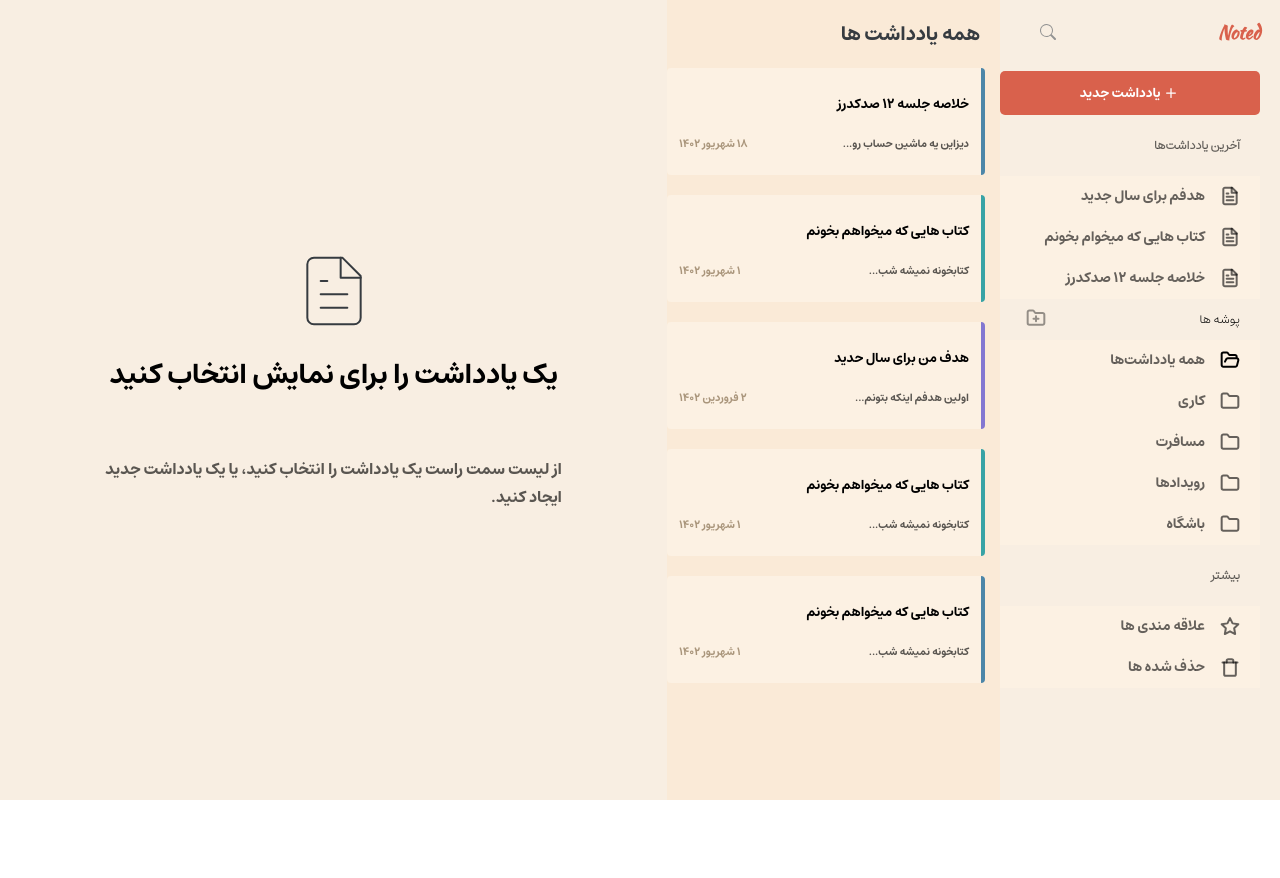
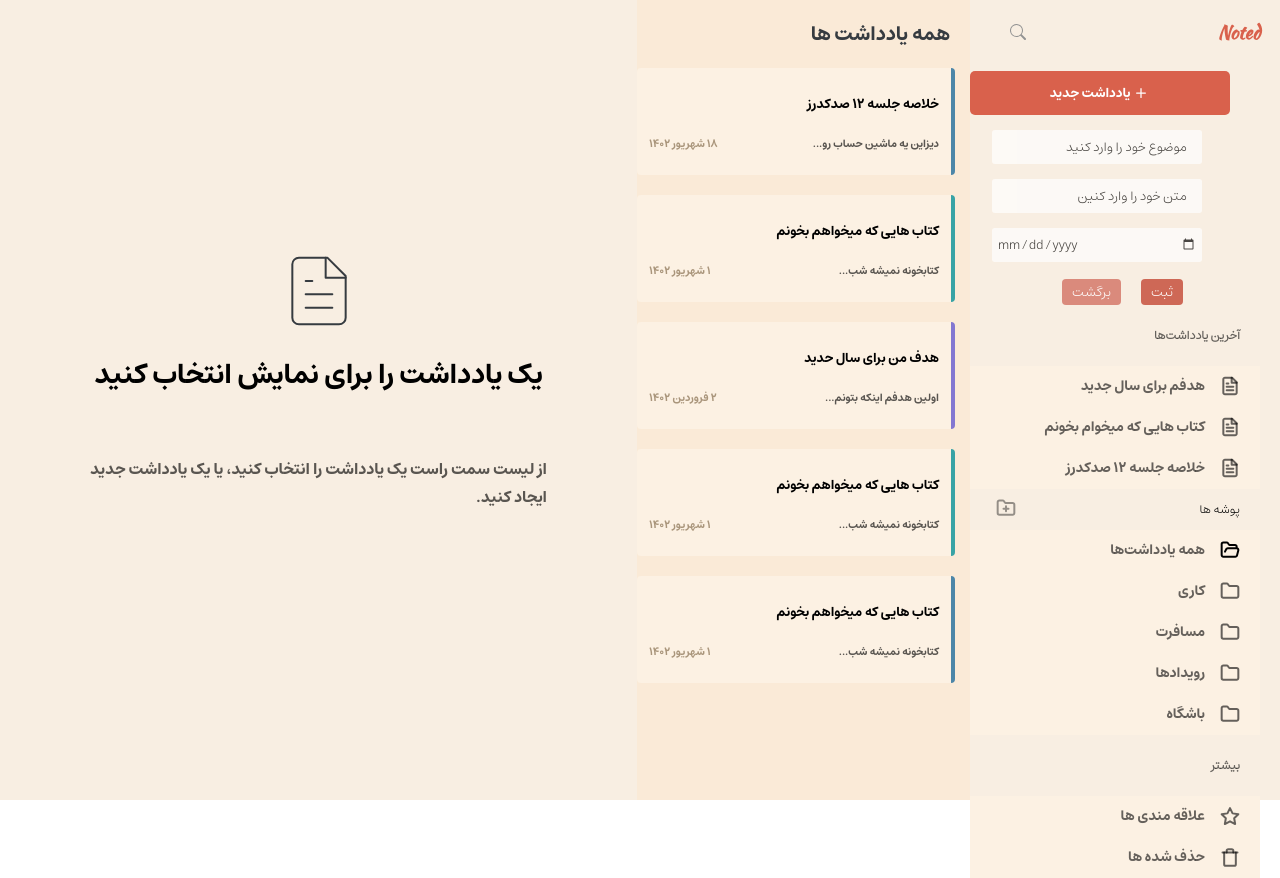
Before and after one commit to alimtth/Noted, a React (Vite) app: page / in a window 1280 px wide. Both pictures are taken after a click on the button "یادداشت جدید". Before the commit the page ends 800 px from the top, so only its background shows below. Built offline with nearby package versions, Linux system fonts and the light colour scheme.

Commit message:
commit first

```diff
--- a/src/component/NavBar/NavBar.jsx
+++ b/src/component/NavBar/NavBar.jsx
@@ -4,9 +4,18 @@ import Poshe from './Poshe/Poshe';
 import More from './More/More';
 import { Search } from 'react-bootstrap-icons';
 import { Plus } from 'react-bootstrap-icons';
+import { useState } from 'react';
 
 
 function NavBar() {
+    const [isShowAddNote , setisShowAddNote] = useState(false);
+
+
+    const handlClickAddNote = () => {
+        setisShowAddNote(true)
+    }
+
+
     return (
         <div className='nav'>
             <div className='parent'>
@@ -15,8 +24,24 @@ function NavBar() {
             <h4><Search className='serc'/></h4>
             </div>
             <div className='button'>
-                <button className='button1'> <Plus className='plus'/>یادداشت جدید </button>
+                <button className='button1' onClick={handlClickAddNote}> <Plus className='plus' />یادداشت جدید </button>
+
             </div>
+
+                {isShowAddNote &&(
+                    <div>
+                    <section className='add-note-paren'>
+                    <input type="text" className='add_note' placeholder='موضوع خود را وارد کنید'/>
+                    <input type="text" className='add_note' placeholder='متن خود را وارد کنین'/>
+                    <input type="date" className='add_note' placeholder='تاریخ را وارد کنین' />
+                    </section>
+
+                    <div className="add_note_ok_cancel">
+                    <button className='btn-ok-new-folder'>ثبت</button>
+                    <button className='btn-cancel-new-folder'>برگشت</button>
+                    </div>
+                    </div>
+                )}
 
             <LastNote />
 
--- a/src/component/NavBar/Navbar.css
+++ b/src/component/NavBar/Navbar.css
@@ -41,3 +41,43 @@
     margin-right: 20px;
     z-index: 1;
 }
+.add-note-paren {
+    margin-right: 28px;
+}
+
+.add_note {
+  width: 200px;
+  height: 24px;
+  opacity: 70%;
+  border: none;
+  background:#fff;
+  border-radius: 3px;
+  font-family: esteadad-NA;
+  margin-top: 15px;
+  margin-right: 30px;
+  padding: 5px;
+}
+
+.add_note:focus {
+    outline-width: 1px;
+    outline-color: #D9614C;
+  }
+
+
+.add_note::placeholder {
+    color: black;
+    padding: 10px;
+}
+
+.button {
+    margin-right: 30px;
+}
+
+.add_note_ok_cancel {
+        display: flex;
+        justify-content: center;
+        margin-top: 17px;
+        gap: 20px;
+        margin-left: 35px;
+        margin-right: 20px;
+}
--- a/src/component/NavBar/Poshe/Poshe.jsx
+++ b/src/component/NavBar/Poshe/Poshe.jsx
@@ -36,12 +36,7 @@ function Poshe() {
   const [nextId, setNextId] = useState(6);
 
 
-  useEffect(() => {
-    const storedFolders = localStorage.getItem("folders");
-    if (storedFolders) {
-      setFolders(JSON.parse(storedFolders));
-    }
-  }, []);
+
 
 
 
@@ -58,6 +53,13 @@ function Poshe() {
       setNewFolderValue(event.target.value)
     }
 
+     useEffect(() => {
+    const storedFolders = localStorage.getItem("folders");
+    if (storedFolders) {
+      setFolders(JSON.parse(storedFolders));
+    }
+  }, []);
+
 
     const handlchangOK = () => {
       const newFolder = { name: NewFolderValue, id: nextId };
@@ -68,7 +70,7 @@ function Poshe() {
       setNextId(nextId + 1);
 
       // ذخیره پوشه‌ها در لوکال استوریج
-      localStorage.setItem("folders", JSON.stringify(updatedFolders));
+      // localStorage.setItem("folders", JSON.stringify(updatedFolders));
     };
 
 
@@ -87,8 +89,7 @@ function Poshe() {
                 <img src={NewFolderIcon}/>
                 <input type="text" className='input-new-folder' onChange={handlchang} placeholder='نام فولدر...'/>
                 <button className='btn-ok-new-folder' onClick={handlchangOK}>ثبت</button>
-                <button className='btn-cancel-new-folder' onClick={cancelHandlerBtnAddFolder
-                }>برگشت</button>
+                <button className='btn-cancel-new-folder' onClick={cancelHandlerBtnAddFolder}>برگشت</button>
               </div>
             </div>
             )}
```
